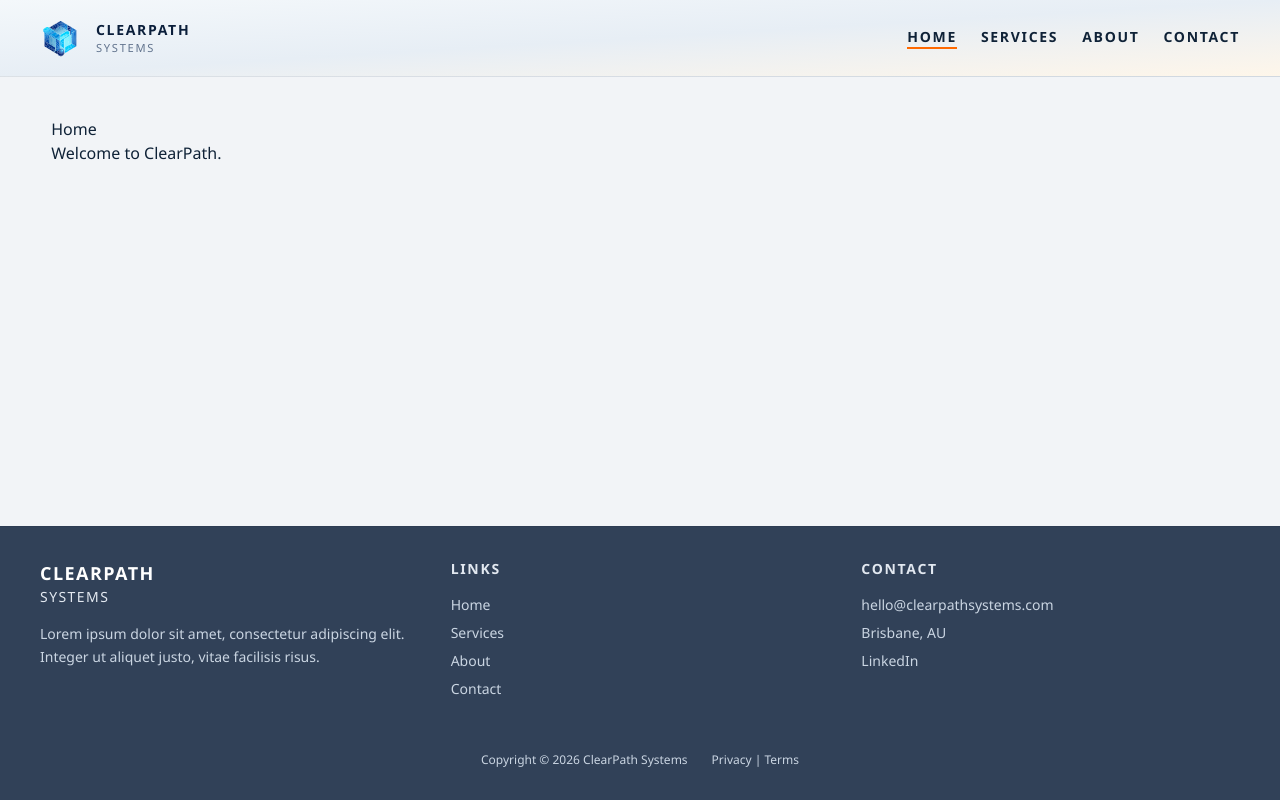
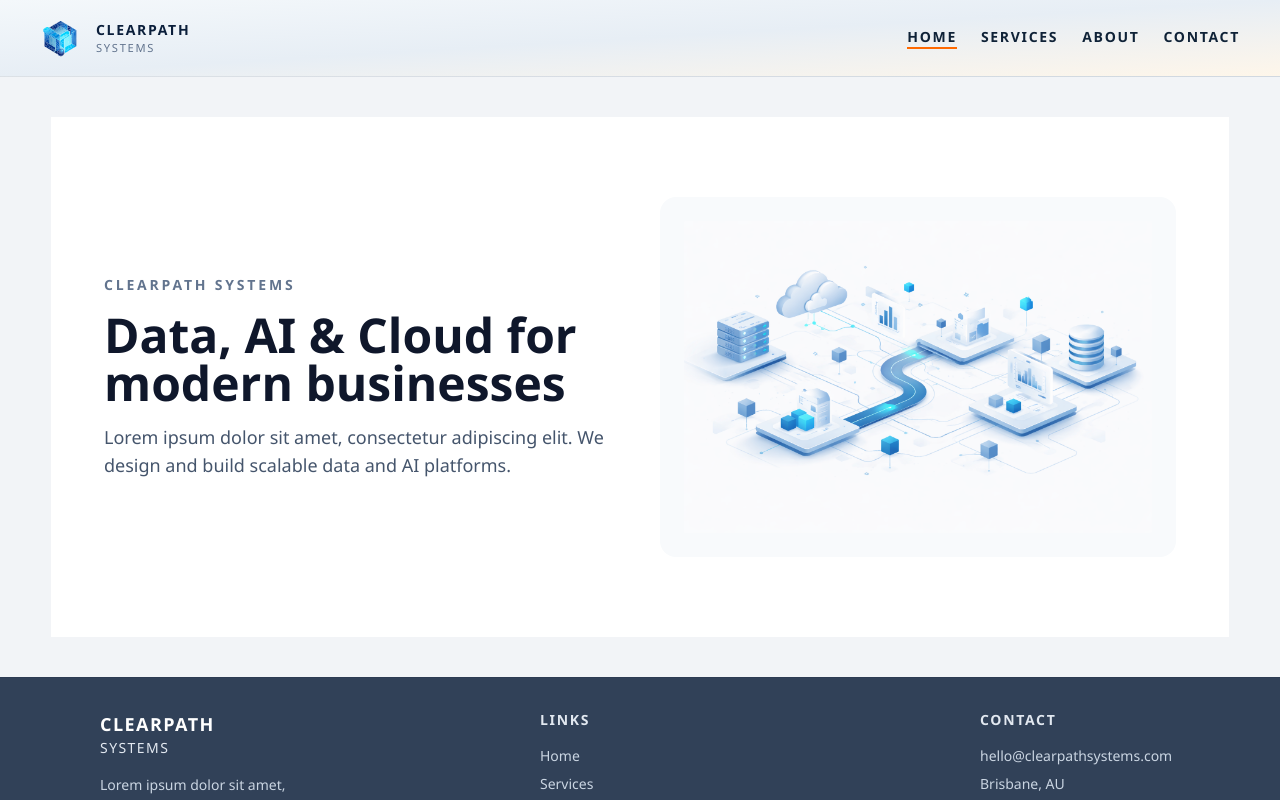
Before and after one commit to Coder-Cat-Org/clearpath-site, a React (Vite) app: page / in a window 1280 px wide. Shown: the top 800 px of the page. Built offline with nearby package versions, Linux system fonts and the light colour scheme.

Commit message:
add hero component

```diff
--- /dev/null
+++ b/src/components/Hero.tsx
@@ -0,0 +1,32 @@
+import heroImage from "../assets/hero_image.png";
+
+function Hero() {
+  return (
+    <section className="w-full bg-white">
+      <div className="mx-auto grid max-w-6xl items-center gap-10 px-6 py-16 md:grid-cols-2 md:px-10 lg:py-20">
+        <div className="space-y-4 text-left">
+          <p className="text-sm font-semibold uppercase tracking-[0.2em] text-slate-500">
+            ClearPath Systems
+          </p>
+          <h1 className="text-3xl font-semibold text-slate-900 sm:text-4xl lg:text-5xl">
+            Data, AI &amp; Cloud for modern businesses
+          </h1>
+          <p className="max-w-xl text-base font-light text-slate-600 sm:text-lg">
+            Lorem ipsum dolor sit amet, consectetur adipiscing elit. We design
+            and build scalable data and AI platforms.
+          </p>
+        </div>
+
+        <div className="flex w-full items-center justify-center rounded-2xl bg-slate-50 p-4 sm:p-6">
+          <img
+            src={heroImage}
+            alt="ClearPath Systems platform visualization"
+            className="h-auto w-full max-w-[520px] object-contain"
+          />
+        </div>
+      </div>
+    </section>
+  );
+}
+
+export default Hero;
--- a/src/components/layout/Footer.tsx
+++ b/src/components/layout/Footer.tsx
@@ -3,9 +3,9 @@ import { Link } from "react-router-dom";
 function Footer() {
   return (
     <footer className="border-t border-slate-900/10 bg-slate-700 text-slate-100">
-      <div className="mx-auto max-w-8xl px-6 py-8 md:px-10">
-        <div className="grid gap-8 md:grid-cols-3">
-          <div>
+      <div className="mx-auto max-w-7xl px-6 py-8 md:px-10">
+        <div className="grid gap-y-8 gap-x-30 md:grid-cols-3">
+          <div className="text-left pl-15">
             <h2 className="text-lg uppercase tracking-[0.08em]">
               <span className="block font-bold text-white">ClearPath</span>
               <span className="block text-sm font-light text-slate-200">
@@ -18,11 +18,11 @@ function Footer() {
             </p>
           </div>
 
-          <div>
+          <div className="text-left pl-15">
             <h3 className="text-sm font-semibold uppercase tracking-[0.12em] text-slate-200">
               Links
             </h3>
-            <div className="mt-4 flex flex-col gap-2 text-sm text-slate-300">
+            <div className="mt-4 flex flex-col items-left gap-2 text-sm text-slate-300">
               <Link className="hover:text-white" to="/">
                 Home
               </Link>
@@ -38,11 +38,11 @@ function Footer() {
             </div>
           </div>
 
-          <div>
+          <div className="text-left pl-15">
             <h3 className="text-sm font-semibold uppercase tracking-[0.12em] text-slate-200">
               Contact
             </h3>
-            <div className="mt-4 flex flex-col gap-2 text-sm text-slate-300">
+            <div className="mt-4 flex flex-col items-left gap-2 text-sm text-slate-300">
               <span>hello@clearpathsystems.com</span>
               <span>Brisbane, AU</span>
               <a className="hover:text-white" href="https://www.linkedin.com">
--- a/src/components/layout/Header.tsx
+++ b/src/components/layout/Header.tsx
@@ -14,7 +14,7 @@ function Header() {
 
   return (
     <header className="sticky top-0 z-20 border-b border-slate-900/10 bg-gradient-to-br from-[#f4f8fb] via-[#e7eef5] to-[#fef6ea] backdrop-blur">
-      <div className="relative mx-auto flex max-w-8xl items-center justify-between gap-8 px-6 py-4 md:px-10">
+      <div className="relative mx-auto flex max-w-7xl items-center justify-between gap-8 px-6 py-4 md:px-10">
         <NavLink
           className="inline-flex items-center gap-3 text-sm uppercase tracking-[0.12em] text-slate-900"
           to="/"
@@ -48,19 +48,17 @@ function Header() {
 
         <nav
           id="app-nav"
-          className={`${
-            menuOpen ? "opacity-100" : "pointer-events-none opacity-0"
-          } absolute right-6 top-full mt-3 flex min-w-[12.5rem] flex-col items-start gap-4 rounded-2xl border border-slate-900/10 bg-white px-5 py-4 shadow-xl transition md:pointer-events-auto md:static md:mt-0 md:flex md:min-w-0 md:flex-row md:items-center md:gap-6 md:border-0 md:bg-transparent md:px-0 md:py-0 md:opacity-100 md:shadow-none`}
+          className={`${menuOpen ? "opacity-100" : "pointer-events-none opacity-0"
+            } absolute right-6 top-full mt-3 flex min-w-[12.5rem] flex-col items-start gap-4 rounded-2xl border border-slate-900/10 bg-white px-5 py-4 shadow-xl transition md:pointer-events-auto md:static md:mt-0 md:flex md:min-w-0 md:flex-row md:items-center md:gap-6 md:border-0 md:bg-transparent md:px-0 md:py-0 md:opacity-100 md:shadow-none`}
         >
           {navItems.map((item) => (
             <NavLink
               key={item.to}
               to={item.to}
               className={({ isActive }) =>
-                `relative text-sm font-semibold uppercase tracking-[0.12em] text-slate-900 transition ${
-                  isActive
-                    ? "border-b-2 border-orange-500"
-                    : "border-b-2 border-transparent hover:border-orange-500"
+                `relative text-sm font-semibold uppercase tracking-[0.12em] text-slate-900 transition ${isActive
+                  ? "border-b-2 border-orange-500"
+                  : "border-b-2 border-transparent hover:border-orange-500"
                 }`
               }
               onClick={() => setMenuOpen(false)}
--- a/src/pages/Home.tsx
+++ b/src/pages/Home.tsx
@@ -1,8 +1,9 @@
+import Hero from "../components/Hero";
+
 function Home() {
   return (
     <section className="page page-home">
-      <h1>Home</h1>
-      <p>Welcome to ClearPath.</p>
+      <Hero />
     </section>
   );
 }
```
Also changed, not shown: src/assets/hero_image.png (added), 1 other file (tests, documents, lock files or other folders).
